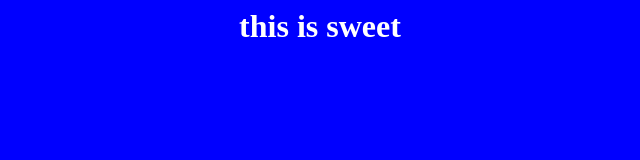
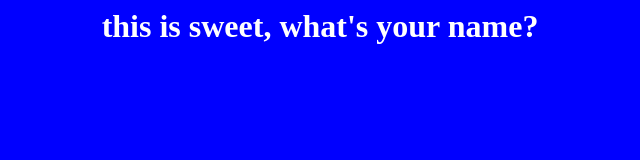
Before and after one commit to AkshaySapra/AkshaySapra.github.io, a plain HTML site: page index.html in a window 1280 px wide. Shown: the whole page, without its empty margins (320-960 px from the left). Drawn offline with Linux system fonts and the light colour scheme.

Commit message:
Update index.html

```diff
--- a/index.html
+++ b/index.html
@@ -4,7 +4,7 @@
    </title>
 
    <body>
-    <h1>this is sweet</h1>
+    <h1>this is sweet, what's your name?</h1>
    </body>
    <style>
    body{
```
